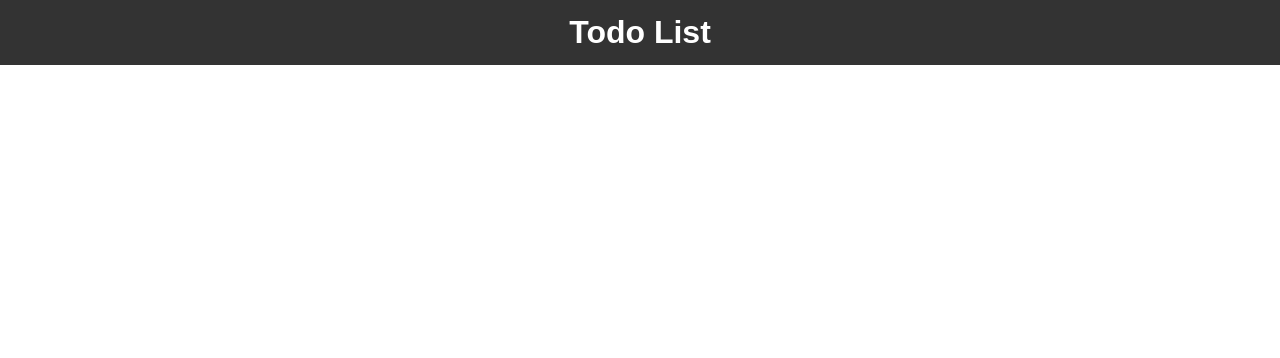
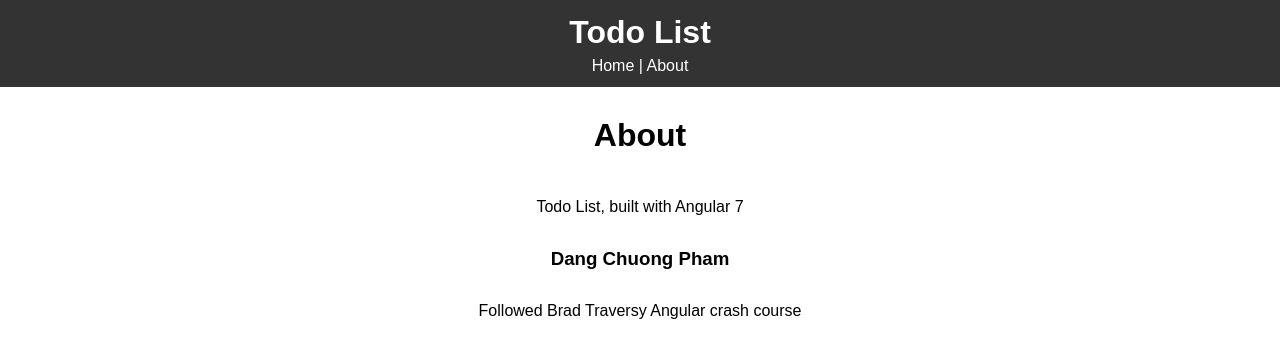
Before and after one commit to CodeLyoko2610/angular-todo-list-one, an Angular app: page /about in a window 1280 px wide. Before the commit this address led to /. Shown: the top 358 px of the page. Built offline with nearby package versions, Linux system fonts and the light colour scheme.

Commit message:
Add link to different pages. Add About page with About component.

```diff
--- a/src/app/app-routing.module.ts
+++ b/src/app/app-routing.module.ts
@@ -2,9 +2,11 @@
 import { Routes, RouterModule } from '@angular/router'
 
 import { TodosComponent } from 'src/app/components/todos/todos.component'
+import { AboutComponent } from 'src/app/components/pages/about/about.component'
 
 const routes: Routes = [
-  { path: '', component: TodosComponent }
+  { path: '', component: TodosComponent },
+  { path: 'about', component: AboutComponent }
 ];
 
 @NgModule({
--- a/src/app/app.module.ts
+++ b/src/app/app.module.ts
@@ -9,6 +9,7 @@
 import { TodoItemComponent } from './components/todo-item/todo-item.component';
 import { HeaderComponent } from './components/layouts/header/header.component';
 import { AddTodoComponent } from './components/add-todo/add-todo.component';
+import { AboutComponent } from './components/pages/about/about.component';
 
 @NgModule({
   declarations: [
@@ -16,7 +17,8 @@
     TodosComponent,
     TodoItemComponent,
     HeaderComponent,
-    AddTodoComponent
+    AddTodoComponent,
+    AboutComponent
   ],
   imports: [
     BrowserModule,
--- a/src/app/components/layouts/header/header.component.html
+++ b/src/app/components/layouts/header/header.component.html
@@ -1,3 +1,6 @@
 <header class="header">
   <h1>Todo List</h1>
+  <nav>
+    <a routerLink="/">Home</a> | <a routerLink="/about">About</a>
+  </nav>
 </header>
--- /dev/null
+++ b/src/app/components/pages/about/about.component.css
@@ -0,0 +1,4 @@
+.container{
+  text-align: center;
+  line-height: 3;
+}
--- /dev/null
+++ b/src/app/components/pages/about/about.component.html
@@ -0,0 +1,6 @@
+<div class="container">
+  <h1>About</h1>
+  <p>Todo List, built with Angular 7</p>
+  <h3>Dang Chuong Pham</h3>
+  <p>Followed Brad Traversy Angular crash course</p>
+</div>
--- /dev/null
+++ b/src/app/components/pages/about/about.component.ts
@@ -0,0 +1,15 @@
+import { Component, OnInit } from '@angular/core';
+
+@Component({
+  selector: 'app-about',
+  templateUrl: './about.component.html',
+  styleUrls: ['./about.component.css']
+})
+export class AboutComponent implements OnInit {
+
+  constructor() { }
+
+  ngOnInit() {
+  }
+
+}
```
Also changed, not shown: 1 other file (tests, documents, lock files or other folders).
